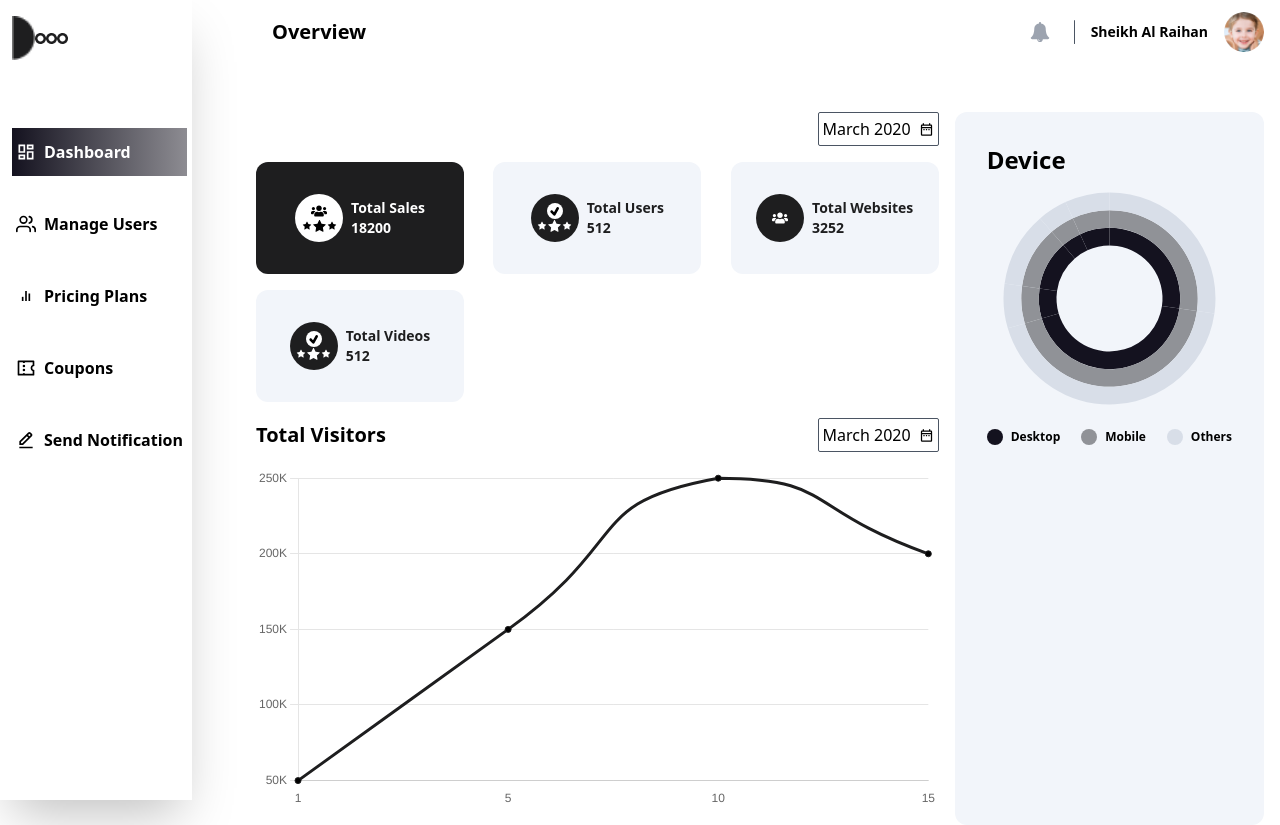
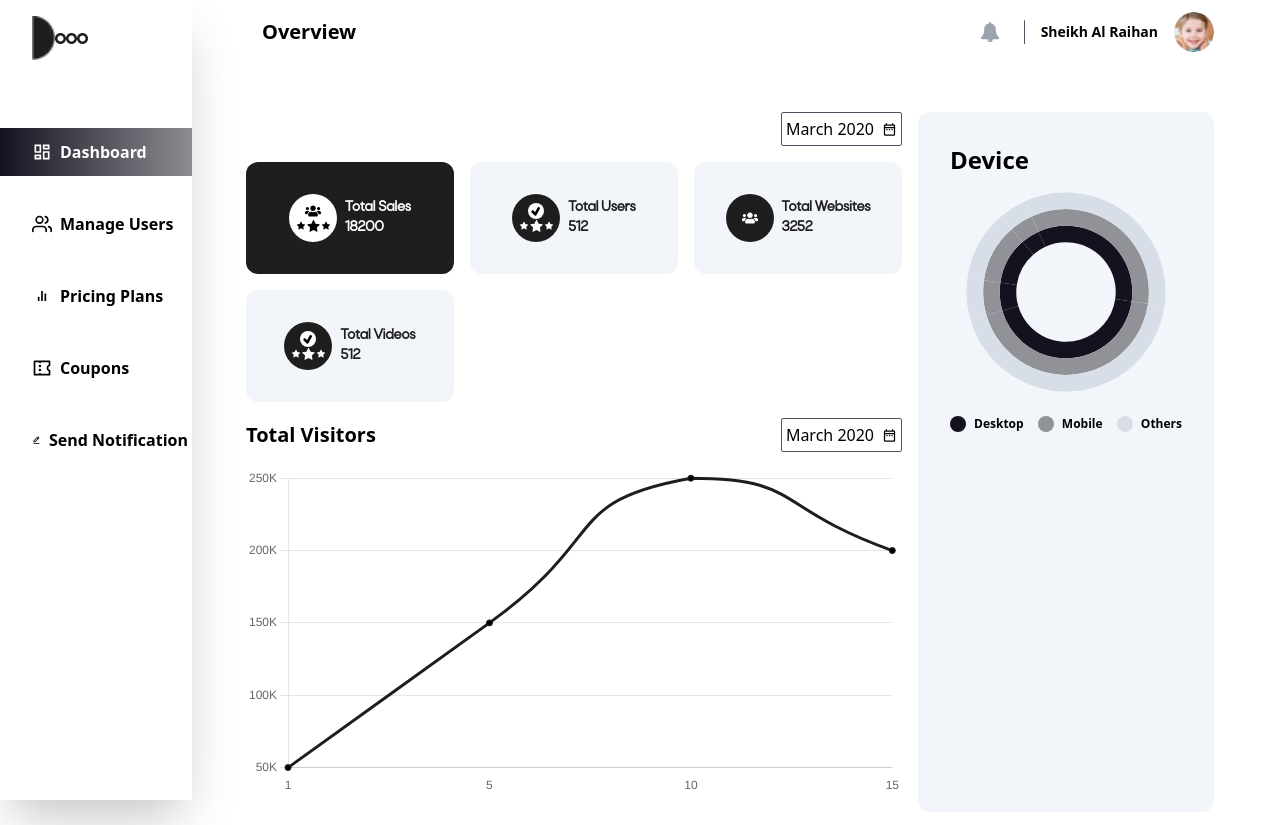
Before and after one commit to prynsh7/frontendStream, a React (Create React App) app: page /dashboard in a window 1280 px wide. Built offline with nearby package versions, Linux system fonts and the light colour scheme.

Commit message:
design correction of overView and PricingPlans of Admin Dashboard

```diff
--- a/src/App.css
+++ b/src/App.css
@@ -0,0 +1,12 @@
+@font-face {
+    font-family: Rota;
+    src: url(./fonts/Rota-Medium.otf);
+}
+
+.font-rota{
+    font-family: Rota;
+}
+
+.font-15{
+    font-size: 15px;
+}
--- a/src/components/Admin/Dashboard/Dashboard.jsx
+++ b/src/components/Admin/Dashboard/Dashboard.jsx
@@ -6,11 +6,11 @@ import Sidebar from './Sidebar'
 function Dashboard() {
   return (
     <div>
-        <div className="flex flex-cols-2">
+        <div className="Dashboard flex flex-cols-2">
             <div className="w-[20%] border-black">
                 <Sidebar />
             </div>
-            <div className="w-[80%]">
+            <div className="w-[80%] mr-[50px]">
                 <Nav />
                 <Overview />
             </div>
--- /dev/null
+++ b/src/components/Admin/Dashboard/Dashboard.scss
@@ -0,0 +1,12 @@
+.sidebar{
+    .logo{
+        padding-left: 32px;
+    }
+    ul{
+      li{
+          padding-left: 32px;
+      }
+    }
+    height: 100vh;
+    position: fixed;
+}
--- a/src/components/Admin/Dashboard/Overview.jsx
+++ b/src/components/Admin/Dashboard/Overview.jsx
@@ -7,7 +7,7 @@ import { DeviceChart } from "./DeviceChart"
 
 const Overview = () => {
     return (
-        <div className='grid grid-cols-3 mt-12'>
+        <div className='grid grid-cols-3 mt-12 '>
             {/* Section 1 */}
             <div className='col-span-2'>
                 <div className="flex justify-end items-center ">
@@ -25,8 +25,8 @@ const Overview = () => {
                             </div>
                         </div>
                         <div className="text-[#FFFFFF] flex flex-col">
-                            <span className="font-bold text-sm">Total Sales</span>
-                            <span className="font-bold text-sm">18200</span>
+                            <span className="font-bold text-sm font-rota font-15">Total Sales</span>
+                            <span className="font-bold text-sm font-rota font-15">18200</span>
                         </div>
                     </div>
                     <div className="bg-[#F2F5FA] h-28 w-52 rounded-xl flex justify-center items-center gap-2">
@@ -39,8 +39,8 @@ const Overview = () => {
                             </div>
                         </div>
                         <div className="text-[#1E1E1F] flex flex-col">
-                            <span className="font-bold text-sm">Total Users</span>
-                            <span className="font-bold text-sm">512</span>
+                            <span className="font-bold text-sm font-rota font-15">Total Users</span>
+                            <span className="font-bold text-sm font-rota font-15">512</span>
                         </div>
                     </div>
                     <div className="bg-[#F2F5FA] h-28 w-52 rounded-xl flex justify-center items-center gap-2">
@@ -48,8 +48,8 @@ const Overview = () => {
                             <FaUsers className="text-white" />
                         </div>
                         <div className="text-[#1E1E1F] flex flex-col">
-                            <span className="font-bold text-sm">Total Websites</span>
-                            <span className="font-bold text-sm">3252</span>
+                            <span className="font-bold text-sm font-rota font-15">Total Websites</span>
+                            <span className="font-bold text-sm font-rota font-15">3252</span>
                         </div>
                     </div>
                     <div className="bg-[#F2F5FA] h-28 w-52 rounded-xl flex justify-center items-center gap-2">
@@ -62,8 +62,8 @@ const Overview = () => {
                             </div>
                         </div>
                         <div className="text-[#1E1E1F] flex flex-col">
-                            <span className="font-bold text-sm">Total Videos</span>
-                            <span className="font-bold text-sm">512</span>
+                            <span className="font-bold text-sm font-rota font-15">Total Videos</span>
+                            <span className="font-bold text-sm font-rota font-15">512</span>
                         </div>
                     </div>
                 </div>
--- a/src/components/Admin/Dashboard/Sidebar.jsx
+++ b/src/components/Admin/Dashboard/Sidebar.jsx
@@ -4,6 +4,7 @@ import { FiUsers } from 'react-icons/fi'
 import { CgLoadbarSound } from 'react-icons/cg'
 import { BiEditAlt } from 'react-icons/bi'
 import { Link, useLocation } from 'react-router-dom'
+import './Dashboard.scss'
 
 
 function Sidebar() {
@@ -12,15 +13,15 @@ function Sidebar() {
 
     let bg = 'bg-gradient-to-r text-white'
     return (
-        <aside className="absolute bottom-0 top-0 left-0 shadow-2xl w-[15%]">
-            <div className="overflow-y-auto py-4 px-3">
-                <div className="flex mb-5 items-center">
+        <aside className="absolute bottom-0 top-0 left-0 shadow-2xl w-[15%] sidebar">
+            <div className="overflow-y-auto py-4 ">
+                <div className="flex mb-5 pl-4 items-center logo">
                     <img src='./Assets/ellipse_1.png' className='text-black cursor-pointer' alt='dooo' height='33px' width='23px' />
                     <img src='./Assets/ellipse_2.png' className='text-black cursor-pointer' alt='dooo' height='11px' width='11px' />
                     <img src='./Assets/ellipse_2.png' className='text-black cursor-pointer' alt='dooo' height='11px' width='11px' />
                     <img src='./Assets/ellipse_2.png' className='text-black cursor-pointer' alt='dooo' height='11px' width='11px' />
                 </div>
-                <ul className="space-y-2 flex flex-col gap-4 absolute top-32">
+                <ul className="space-y-2 flex flex-col gap-4 absolute top-32 w-[100%]">
                     <li className={`flex font-semibold items-center ${router.pathname === '/dashboard' ? bg : 'text-black'} from-[#14121F] to-[#8D8C92] px-1 py-3 gap-2 whitespace-nowrap`}>
                         <RiDashboardLine size={20} />
                         <a href='/dashboard' passHref>
--- a/src/components/Admin/Inputs/Select.jsx
+++ b/src/components/Admin/Inputs/Select.jsx
@@ -1,7 +1,7 @@
 const Select = (props) => {
     return (
-        <div className="relative items-center">
-            <select className="appearance-none my-1 w-20 flex flex-1 bg-[#F4F7F9] text-gray-700 py-1 px-2 pr-6 rounded-lg text-xs leading-tight focus:outline-none" id="grid-state">
+        <div className="relative items-center py-[3px] h-[10px]">
+            <select style={{Height:'40px'}} className="py-[3px] appearance-none my-1 w-20 flex flex-1 bg-[#F4F7F9] text-gray-700 py-1 px-2 pr-6 rounded-lg text-xs leading-tight focus:outline-none" id="grid-state">
                 <option className=''>{props.name}</option>
             </select>
             <div className="pointer-events-none absolute bg-transparent inset-y-0 right-0 flex items-center px-2 text-gray-700">
--- a/src/components/Admin/PricingPlans/ActivePlans.jsx
+++ b/src/components/Admin/PricingPlans/ActivePlans.jsx
@@ -8,7 +8,7 @@ import Toggle from '../../User/Toogle/Toogle'
 function ActivePlans(props) {
     const [addOn, setAddon] = useState();
   return (
-    <div>
+    <div className='ActivePlans'>
         <div className='flex flex-col justify-center px-4'>
             <div className='flex flex-col'>
                 <div>
@@ -16,7 +16,7 @@ function ActivePlans(props) {
                     <hr className='w-[50%] border-t-black mt-1' />
                 </div>
                 <div className='flex justify-between gap-2 items-center'>
-                    <h1 className='text-[#C5C7CD]'>
+                    <h1 className='text-[#787C87]'>
                         Gold plan (100GB) - <span className='text-[#4954CB]'>$59/onetime</span>
                     </h1>
                     <div className='flex justify-between items-center gap-2'>
@@ -45,12 +45,12 @@ function ActivePlans(props) {
                     </div>
                 </div>
                 })
-                 : null }
+                 :<div>No addons present</div> }
 
 
             </div>
             <hr className='border-t-black mt-8' />
-            <div className='flex justify-end gap-4 items-center my-2'>
+            <div className='flex justify-end gap-4 items-center my-2 buttonContainer'>
                 <button onClick={() => props.showAddonForm('addon')} className='text-[#1E1E1F] bg-[#F5F8FA] rounded-md py-2 px-4'>+ Add Addon</button>
                 <button onClick={() => props.showPlanForm('plan')} className='text-[#1E1E1F] bg-[#F5F8FA] rounded-md py-2 px-4'>+ Add Plan</button>
             </div>
--- a/src/components/Admin/PricingPlans/AddAddon.jsx
+++ b/src/components/Admin/PricingPlans/AddAddon.jsx
@@ -15,8 +15,8 @@ function AddAddon() {
 
 
   return (
-    <div>
-        <form className='grid grid-cols-3 m-4'>
+    <div className='AddAddon'>
+        <form className='grid m-4'>
             <div className='col-span-2'>
                 <div className='flex gap-2 justify-between'>
                     <Input name={''} placeholder={'Enter Addon name'} type={'text'} onChange={(e) => setName(e.target.value)} id={''} value={name} />
@@ -42,9 +42,9 @@ function AddAddon() {
                     <Select name={'Enable for these plans by default'} />
                 </div>
                 <div className='flex gap-2 justify-between'>
-                    <Select name={'Free Trial (7 Days)    YES/NO'} />
+                    <Select name={'Free Trial (7 Days) YES/NO'} />
                 </div>
-                <div className='flex my-2 gap-2 justify-between items-center'>
+                <div className='flex my-2 gap-2 items-center'>
                     <input type="checkbox" />
                     <span className='text-xs whitespace-nowrap text-black font-semibold'>Make it private and don&apos;t show this within user panel</span>
                 </div>
@@ -52,9 +52,6 @@ function AddAddon() {
                     <button className='px-6 py-2 text-[#6075DA] bg-[#EDF5FF] font-[700] rounded' >Add</button>
                 </div>
             </div>
-            <div className='span-col-1'>
-                <BiCamera className='mt-3 ml-3 cursor-pointer' size={25} />
-            </div>
         </form>
     </div>
   )
--- a/src/components/Admin/PricingPlans/AddPlan.jsx
+++ b/src/components/Admin/PricingPlans/AddPlan.jsx
@@ -2,13 +2,15 @@ import React from 'react'
 import { BiCamera } from 'react-icons/bi'
 import Input from '../../User/Input/Input'
 import Select from '../../User/Input/Select'
+import './PricingPlans.scss'
 
 const AddPlan = () => {
     const handleChange = () => {
         //
     }
     return (
-        <form className='grid grid-cols-3 m-4'>
+        <div className="AddPlan">
+        <form className='grid  m-4'>
             <div className='col-span-2'>
                 <div className='flex gap-2 justify-between'>
                     <Input name={''} placeholder={'Enter plan name'} type={'text'} onChange={handleChange} id={''} value={''} />
@@ -34,10 +36,9 @@ const AddPlan = () => {
                     <button className='px-6 py-2 text-[#6075DA] bg-[#EDF5FF] font-[700] rounded'>Add</button>
                 </div>
             </div>
-            <div className='span-col-1'>
-                <BiCamera className='mt-3 ml-3 cursor-pointer' size={25} />
-            </div>
+
         </form>
+        </div>
     )
 }
 
--- a/src/components/Admin/PricingPlans/PaymentGateway.jsx
+++ b/src/components/Admin/PricingPlans/PaymentGateway.jsx
@@ -23,7 +23,7 @@ const PaymentGateway = () => {
                     <button className='px-6 py-2 text-[#6075DA] bg-[#EDF5FF] font-[700] rounded'>Save</button>
                     <div className='flex gap-1 items-center'>
                         <input type="checkbox" className="checkbox w-4 h-4 cursor-pointer" />
-                        <h1>Enable sandbox/testing node</h1>
+                        <h1 className='font-bold'>Enable sandbox/testing node</h1>
                     </div>
                 </div>
             </form>
--- a/src/components/Admin/PricingPlans/PricingPlans.jsx
+++ b/src/components/Admin/PricingPlans/PricingPlans.jsx
@@ -3,6 +3,7 @@ import ActivePlans from './ActivePlans'
 import AddAddon from './AddAddon'
 import AddPlan from './AddPlan'
 import PaymentGateway from './PaymentGateway'
+import './PricingPlans.scss'
 
 
 function PricingPlans() {
@@ -25,7 +26,7 @@ function PricingPlans() {
 
 
   return (
-    <div className='mt-4'>
+    <div className='mt-4 PricingPlans'>
             <div className='mb-16'>
                 <h1 className='font-[600] text-2xl text-center'>Pricing Plans</h1>
             </div>
@@ -33,10 +34,10 @@ function PricingPlans() {
                 <div className='basis-1/2'>
                     <PaymentGateway />
                 </div>
-                <div className='basis-1/2'>
+                <div className='basis-1/2 w-[60%]'>
                     <ActivePlans showAddonForm={showAddonForm} showPlanForm={showPlanForm} />
-                    {show && id === 'addon' && <AddAddon />}
-                    {show && id === 'plan' && <AddPlan />}
+                    {id === 'addon' && <AddAddon />}
+                    {id === 'plan' && <AddPlan />}
                 </div>
             </div>
         </div>
--- /dev/null
+++ b/src/components/Admin/PricingPlans/PricingPlans.scss
@@ -0,0 +1,27 @@
+.PricingPlans{
+    width: 90%;
+    margin: auto;
+}
+.AddAddon{
+    width: 85%;
+    margin: auto;
+    select{
+        height: 40px;
+    }
+}
+
+.AddPlan{
+    width: 85%;
+    margin: auto;
+    select{
+        height: 42px;
+    }
+}
+
+.ActivePlans{
+    .buttonContainer{
+        width: 85%;
+        margin: auto;
+    }
+
+}
```
Also changed, not shown: src/fonts/Rota-Medium.otf (added), 1 other file (tests, documents, lock files or other folders).
